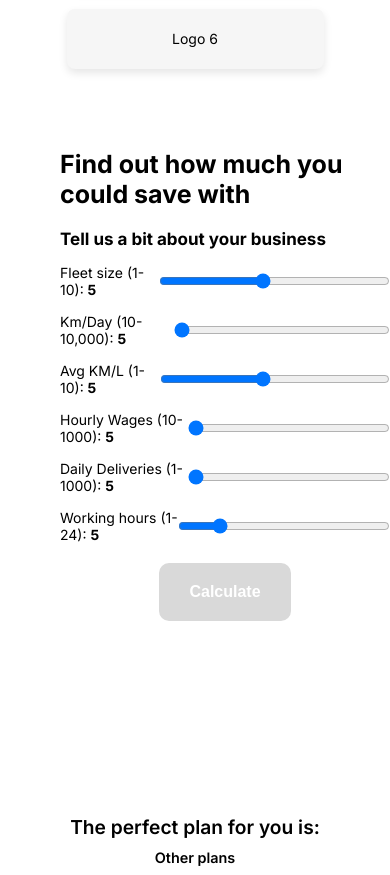
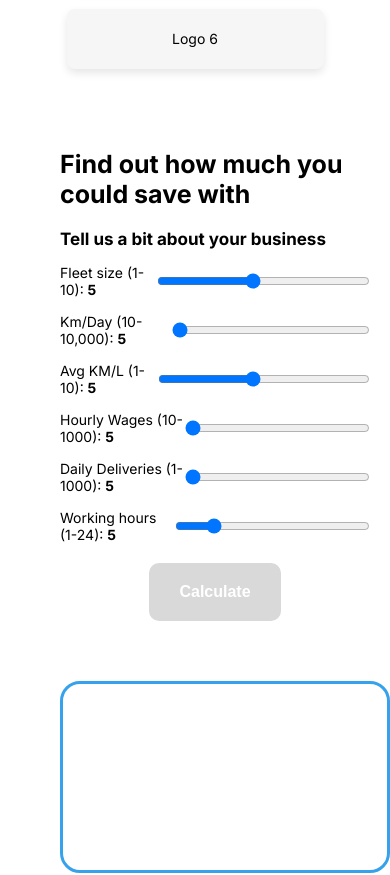
Before and after one commit to Poonam-sankey/angularproject1, an Angular app: page /home in a window 390 px wide. Shown: the part 1760-2635 px from the top of the page. Built offline with nearby package versions, Linux system fonts and the light colour scheme.

Commit message:
Update slide.component.css

```diff
--- a/src/app/main/first/slide/slide.component.css
+++ b/src/app/main/first/slide/slide.component.css
@@ -73,6 +73,7 @@
   font-weight: 700;
   margin-top: 20px;
   margin-left: 160px;
+  margin-bottom: 50px;
   transition: background-color 0.3s ease, transform 0.3s ease; /* Add transition for smooth effect */
 }
 
@@ -85,38 +86,33 @@
 .chart-container {
   flex: 1;
   display: flex;
-    margin-left: 30px;
-    margin-top: -50px;
+  justify-content: center;
+  align-items: center;
 }
 
-  .chart-container img {
+.chartCard {
   width: 100%;
-    height: auto;
-    max-width: 1000px;
-    margin-bottom: 10px;
+  max-width: 800px;
+  background: white;
+  display: flex;
+  align-items: center;
+  justify-content: center;
+  margin-bottom: 50px;
 }
 
-  @media (max-width: 768px) {
-    .container {
-      flex-direction: column;
+.chartBox {
+  width: 90%;
+  padding: 20px;
+  border-radius: 20px;
+  border: solid 3px rgba(54, 162, 235, 1);
+  background: white;
+  box-sizing: border-box;
 }
 
-    .sliders-section {
-      max-width: 100%;
+canvas {
+  width: 100% !important;
+  height: auto !important;
 }
-
-    .chart-container {
-      margin-left: 0;
-      margin-top: 20px;
-    }
-
-    .calculate-btn {
-      margin-left: 160px;
-      display: block;
-      margin: 20px auto;
-    }
-  }
-
 
 /* Responsive Design */
 @media (max-width: 768px) {
@@ -126,17 +122,24 @@
 
   .sliders-section {
     max-width: 100%;
-        margin-right: 0; /* Remove right margin */
+    margin-bottom: 20px;
   }
 
   .chart-container {
-        margin-left: 0; /* Remove left margin */
-        margin-top: 20px; /* Add space between the sections */
+    margin-top: 20px;
   }
 
   .calculate-btn {
-        margin-left: 160px; /* Center button on smaller screens */
-        display: block; /* Ensure button is block-level */
-        margin: 20px auto; /* Center the button horizontally */
+    margin-left: 0;
+    display: block;
+    margin: 20px auto;
+  }
+
+  .chartCard {
+    width: 100%; /* Ensure the chart fills available width */
+  }
+
+  .chartBox {
+    width: 100%; /* Ensure the chart box adjusts to screen width */
   }
 }
```
Lines whose indentation alone changed are shown as unchanged.
